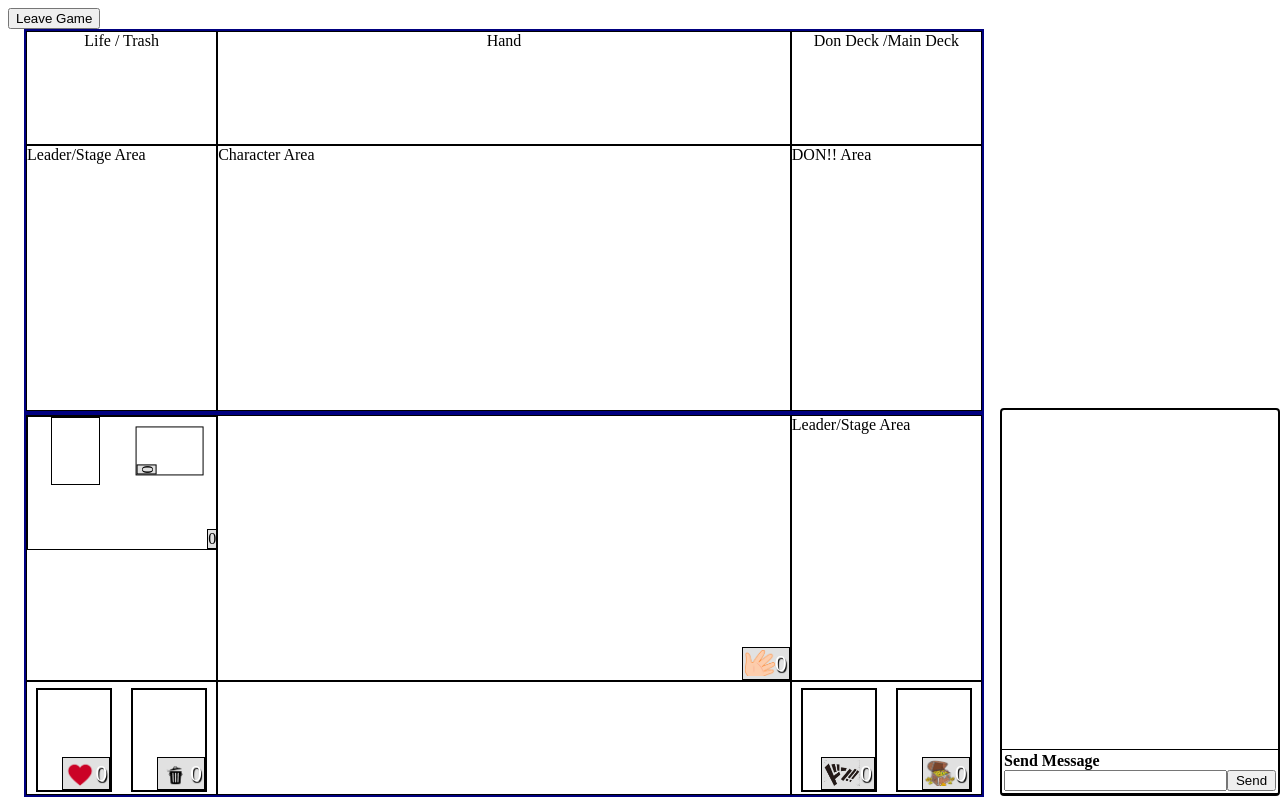
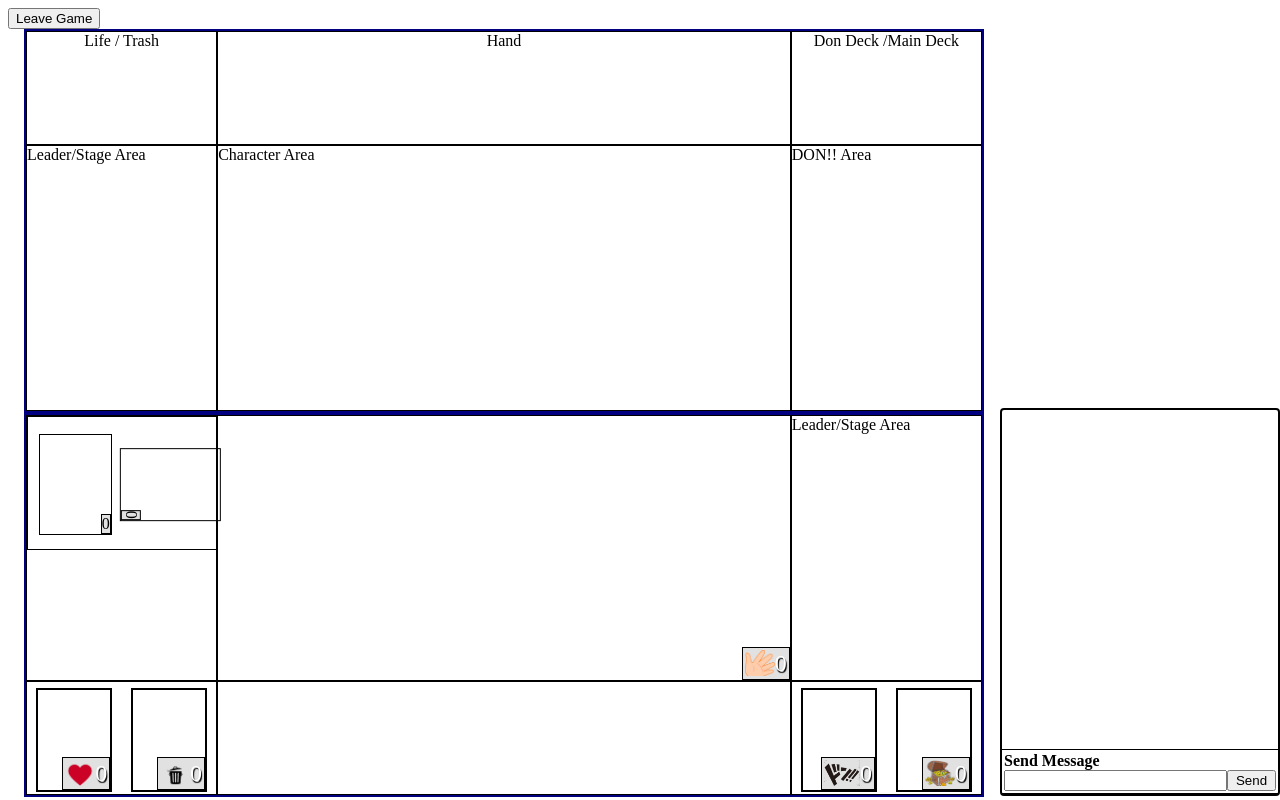
Before and after one commit to SteevoMcUltraCool/OnePieceCustomBattle, a plain HTML site: page gameRoom/index.html in a window 1280 px wide. Drawn offline with Linux system fonts and the light colour scheme; a script that the page names is missing.

Commit message:
Update style.css

```diff
--- a/gameRoom/style.css
+++ b/gameRoom/style.css
@@ -24,7 +24,6 @@ body {
     display: flex;
     flex-wrap: nowrap;
     justify-content: space-around;
-    align-content: center;
 }
 .CCard {
     position: absolute;
@@ -40,9 +39,11 @@ body {
     height: 100%;
 }
 .DONCard {
-    height: 50%;
+    height: 75%;
     aspect-ratio: 2.5/3.5;
-    border: 2px solid black
+    border: 2px solid black;
+    position: relative;
+    top: 12.5%;
 }
 .LCard {
     position: absolute;
```
